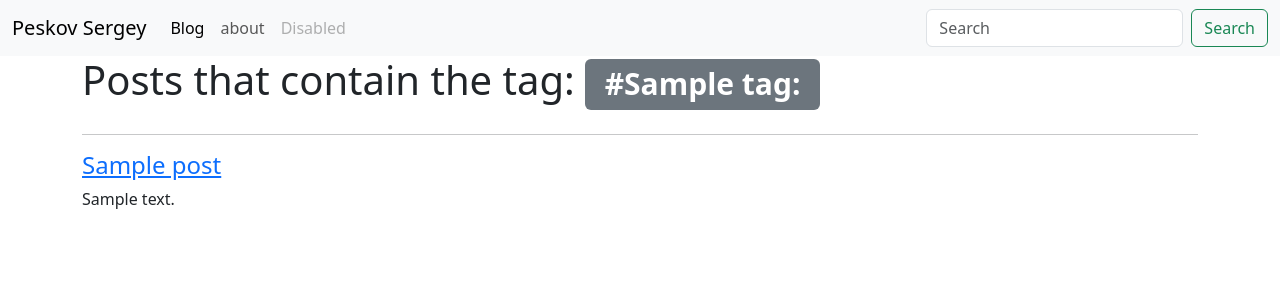
After one commit to devpeskov/flask-blog, a Flask app: a page that uses backend/posts/templates/posts/tag_detail.html in a window 1280 px wide. The commit adds this page. Shown: the top 300 px of the page. Run offline with Flask 3, Linux system fonts and the light colour scheme; tables that the repository leaves empty hold one stand-in row (values such as "Sample post"); some libraries are stand-ins or nearby versions.

Commit message:
Displayed tags for the posts. Add tag_detail that contain posts. Set up links

```diff
--- a/backend/posts/blueprint.py
+++ b/backend/posts/blueprint.py
@@ -1,7 +1,7 @@
 from flask import Blueprint  # type: ignore
 from flask import render_template
 
-from models import Post
+from models import Post, Tag
 
 posts = Blueprint("posts", __name__, template_folder="templates")
 
@@ -15,4 +15,12 @@ def index():
 @posts.route("/<slug>")
 def post_detail(slug):
     post = Post.query.filter(Post.slug == slug).first()
-    return render_template("posts/post_detail.html", post=post)
+    tags = post.tags
+    return render_template("posts/post_detail.html", post=post, tags=tags)
+
+
+@posts.route("/tag/<slug>")
+def tag_detail(slug):
+    tag = Tag.query.filter(Tag.slug == slug).first()
+    posts = tag.posts.all()
+    return render_template("posts/tag_detail.html", tag=tag, posts=posts)
--- a/backend/posts/templates/posts/index.html
+++ b/backend/posts/templates/posts/index.html
@@ -11,6 +11,7 @@
 {% block content %}
   {% for post in posts %}
     <div>
+      <hr/>
       <a href=" {{ url_for('posts.post_detail', slug=post.slug) }} ">
         <h4>{{ post.title }}</h4>
       </a>
--- a/backend/posts/templates/posts/post_detail.html
+++ b/backend/posts/templates/posts/post_detail.html
@@ -11,5 +11,11 @@
 {% block content %}
   <div>
     <p>{{ post.body }}</p>
+
+    {% for tag in tags %}
+    <a class="btn btn-outline-secondary btn-sm" href=" {{ url_for('posts.tag_detail', slug=tag.slug) }} " role="button">
+      #{{ tag.name }}
+    </a>
+    {% endfor %}
   </div>
 {% endblock %}
--- /dev/null
+++ b/backend/posts/templates/posts/tag_detail.html
@@ -0,0 +1,21 @@
+{% extends 'base.html' %}
+
+{% block title %}
+  Tag-{{ tag.name }}
+{% endblock %}
+
+{% block content_title %}
+  Posts that contain the tag: <span class="badge bg-secondary">#{{ tag.name }}:</span>
+{% endblock %}
+
+{% block content %}
+    {% for post in posts %}
+      <div>
+        <hr/>
+        <a href=" {{ url_for('posts.post_detail', slug=post.slug) }} ">
+          <h4>{{ post.title }}</h4>
+        </a>
+        <p>{{ post.body }}</p>
+      </div>
+    {% endfor %}
+{% endblock %}
```
